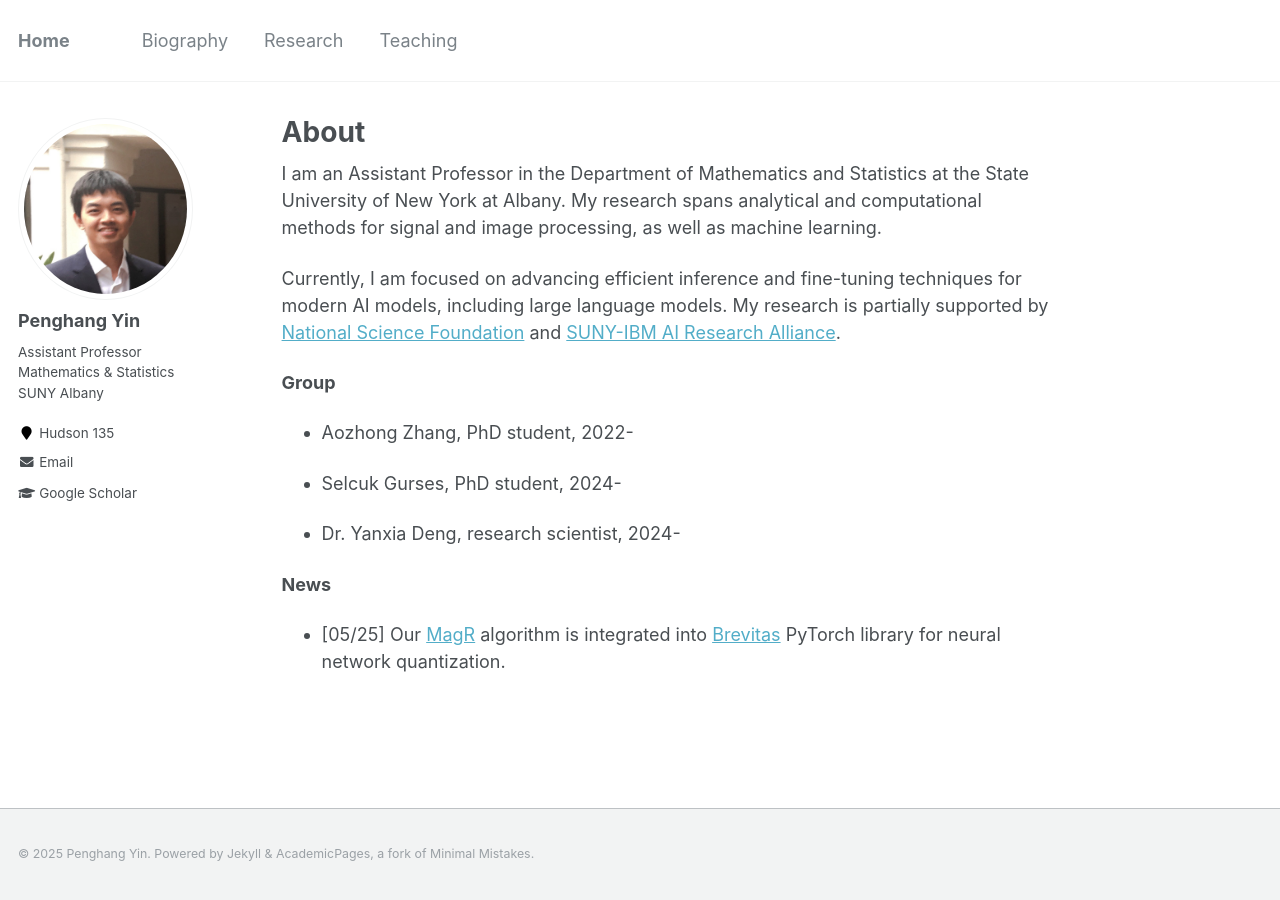
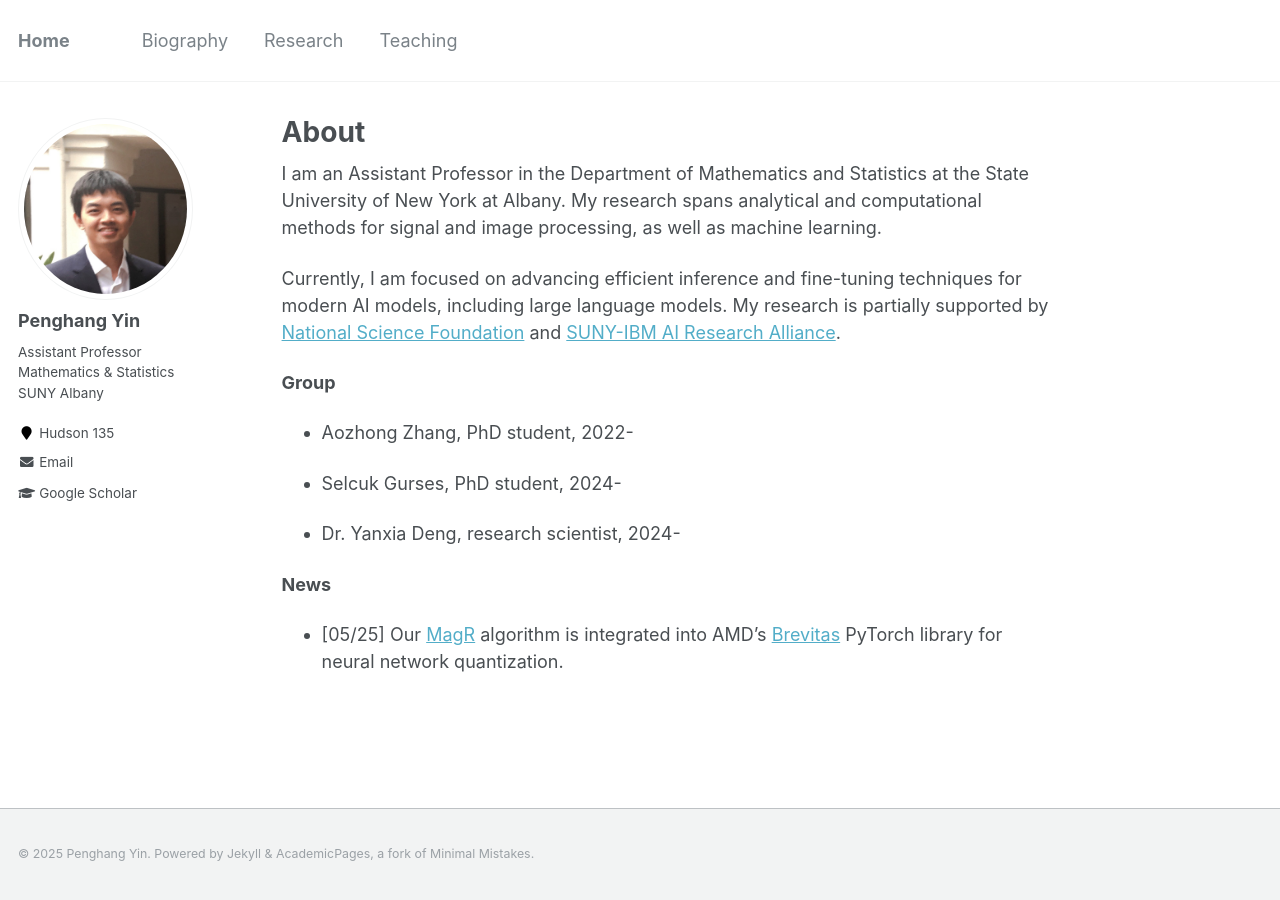
Before and after one commit to yin-penghang/yin-penghang.github.io, a Jekyll site: the page built from _pages/about.md, in a window 1280 px wide. Built offline with Jekyll 4.4.1, drawn with Linux system fonts in a browser that asks for light colours.

Commit message:
Update about.md

```diff
--- a/_pages/about.md
+++ b/_pages/about.md
@@ -21,4 +21,4 @@
 
 **News**
 
-- [05/25] Our [MagR](https://proceedings.neurips.cc/paper_files/paper/2024/file/9a987c98a7f36cc83f9065df3ca4f9e0-Paper-Conference.pdf) algorithm is integrated into [Brevitas](https://github.com/Xilinx/brevitas) PyTorch library for neural network quantization.
+- [05/25] Our [MagR](https://proceedings.neurips.cc/paper_files/paper/2024/file/9a987c98a7f36cc83f9065df3ca4f9e0-Paper-Conference.pdf) algorithm is integrated into AMD's [Brevitas](https://github.com/Xilinx/brevitas) PyTorch library for neural network quantization.
```
